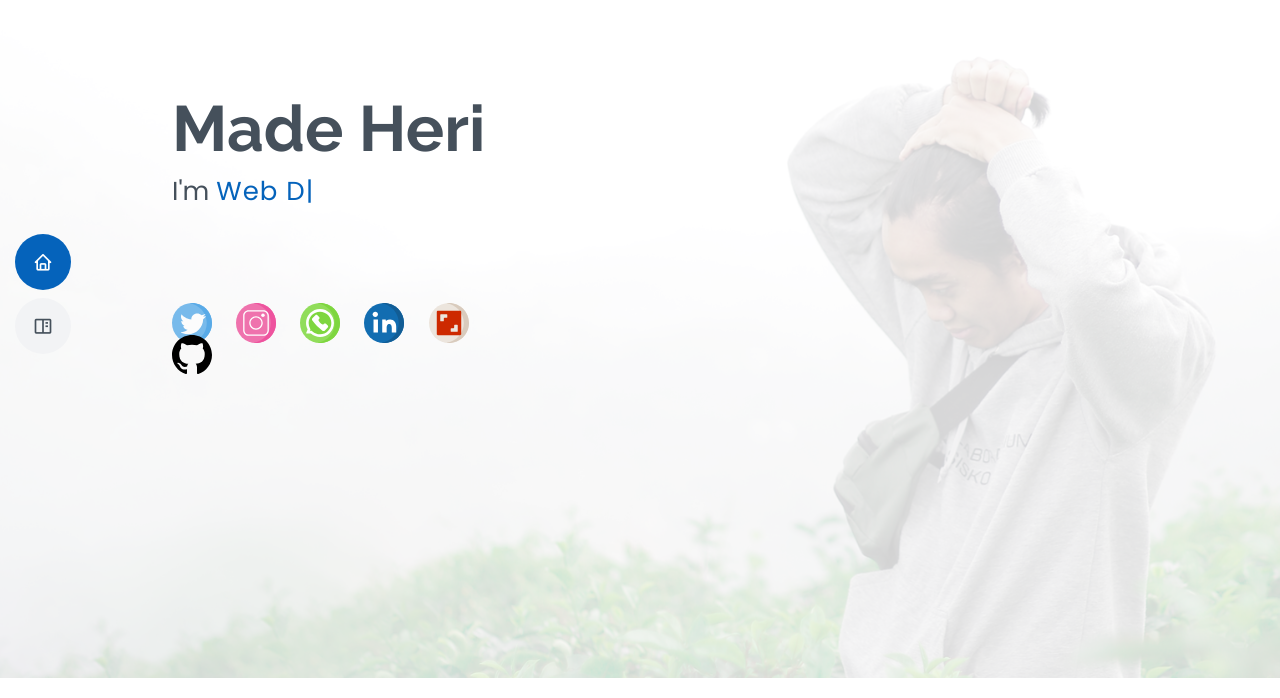
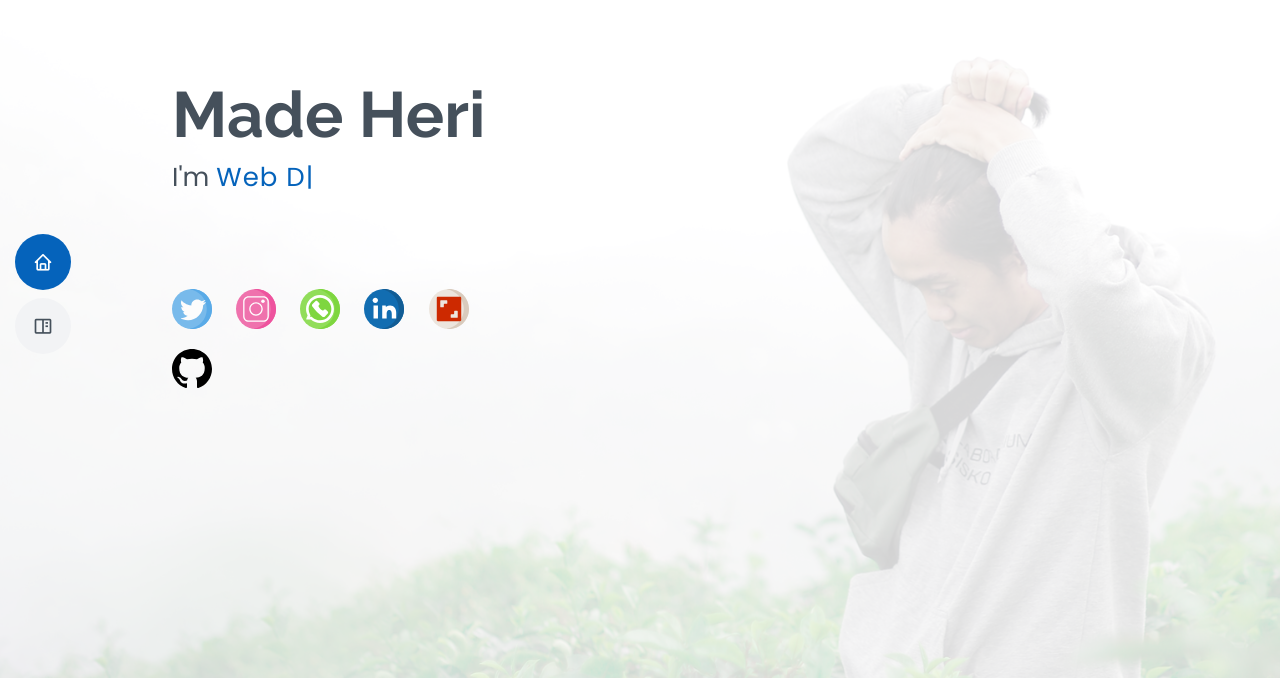
Before and after one commit to HerHeri/ImHeriprtfl, a plain HTML site: page index.html in a window 1280 px wide. Shown: the part 102-800 px from the top of the page. Drawn offline with nearby package versions, Linux system fonts and the light colour scheme.

Commit message:
upt sosmed

```diff
--- a/index.html
+++ b/index.html
@@ -54,12 +54,7 @@
         <a target="_blank" title="Whatsapp" href="https://wa.me/6285746762431?text=Hai kak, Salam kenal saya [isi dengan nama anda]"><img src="./assets/img/socialmedia/whatsapp.svg" alt="" style="margin-top: -8px; width: 40px;"></a>
         <a target="_blank" href="https://www.linkedin.com/in/heri-setiawan-68025215b/"><img src="./assets/img/socialmedia/linkedin-svgrepo-com.svg" alt="" style="margin-top: -8px; width: 40px;"></a>
         <a target="_blank" title="Shutterstock" href="https://www.shutterstock.com/g/ImHeri"><img src="./assets/img/socialmedia/shutterstock.svg" alt="" style="margin-top: -8px; width: 40px;"></a><br>
-        <div class="d-block d-sm-none">
-          <a target="_blank" title="Github" href="https://github.com/HerHeri"><img src="./assets/img/socialmedia/github.svg" alt="" style="margin-top: 20px; width: 40px;"></a>
-        </div>
-        <div class="d-none d-sm-block">
-          <a target="_blank" title="Github" href="https://github.com/HerHeri"><img src="./assets/img/socialmedia/github.svg" alt="" style="margin-top: -8px; width: 40px;"></a>
-        </div>
+        <a target="_blank" title="Github" href="https://github.com/HerHeri"><img src="./assets/img/socialmedia/github.svg" alt="" style="margin-top: 20px; width: 40px;"></a>
       </div>
     </div>
   </section><!-- End Hero -->
```
